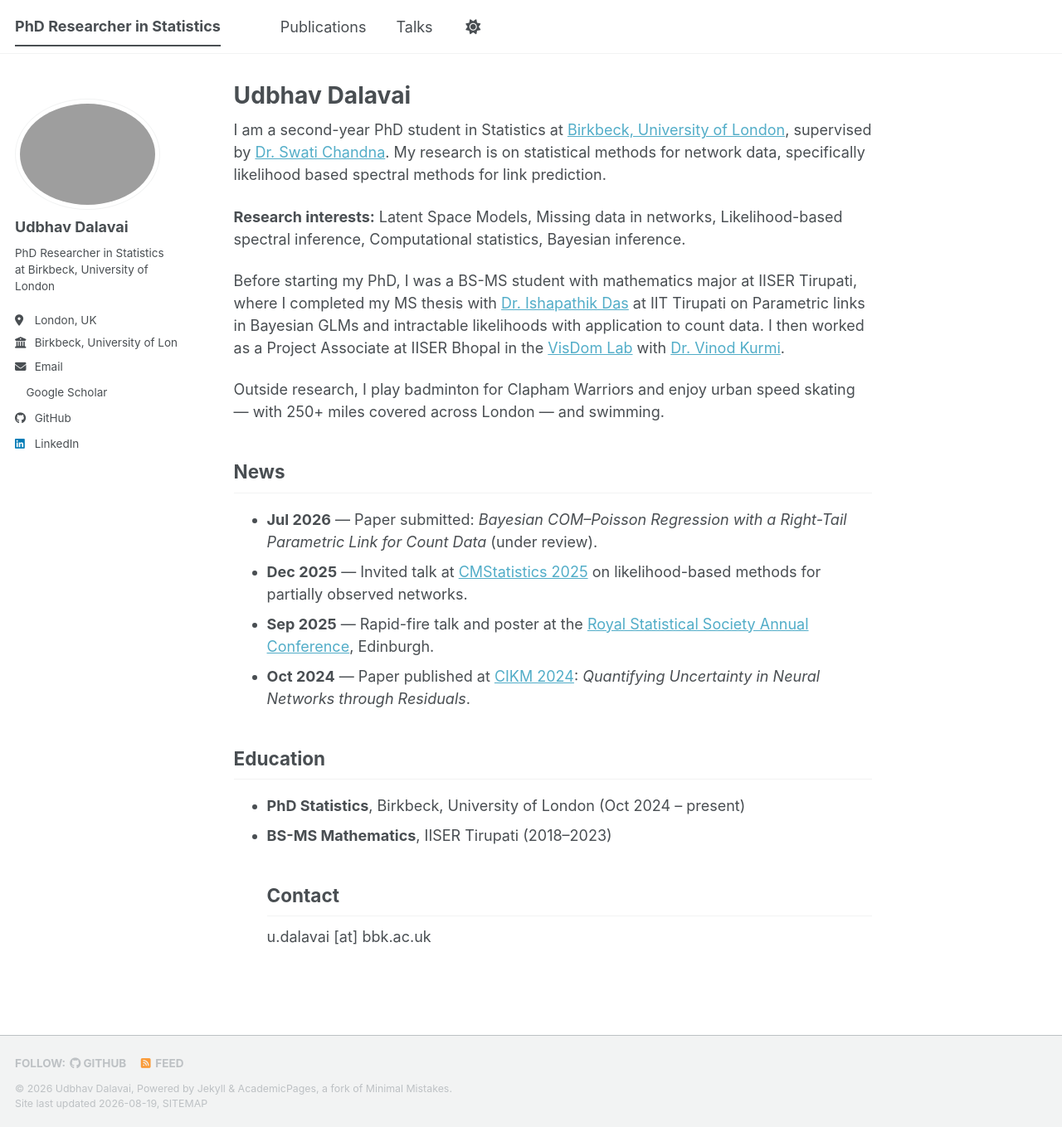
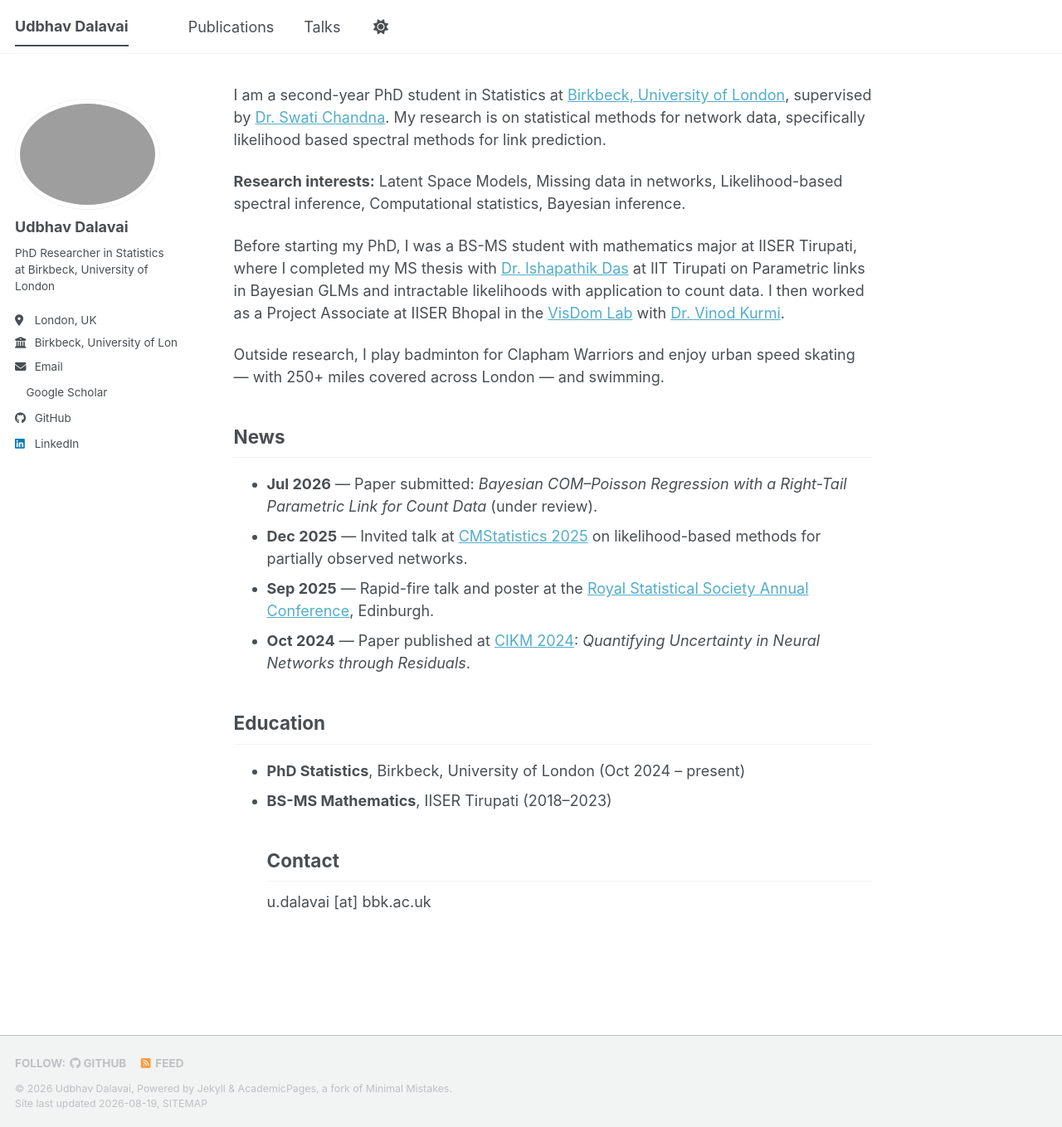
Before and after one commit to Udbhav-Dalavai/Udbhav-Dalavai.github.io, a Jekyll site: the page built from _pages/about.md, in a window 1280 px wide and 1359 px high. Shown: the whole window at 83% size. Built offline with Jekyll 4.4.1, drawn with Linux system fonts in a browser that asks for light colours; a style sheet for code colours, icons or effects is not loaded.

Commit message:
Fix page title: remove about.md title to avoid duplicate name in browser/Google

```diff
--- a/_config.yml
+++ b/_config.yml
@@ -3,7 +3,7 @@
 # Basic Site Settings
 locale                   : "en-US"
 site_theme               : "default"
-title                    : "PhD Researcher in Statistics"
+title                    : "Udbhav Dalavai"
 title_separator          : "-"
 name                     : &name "Udbhav Dalavai"
 description              : &description "PhD Researcher in Statistics, Birkbeck, University of London. Working on network models, Bayesian inference, and uncertainty quantification."
```
Also changed, not shown: _pages/about.md (+0 -1 lines).
